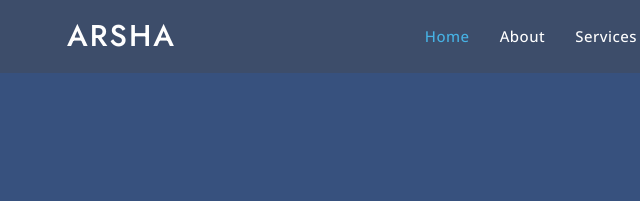
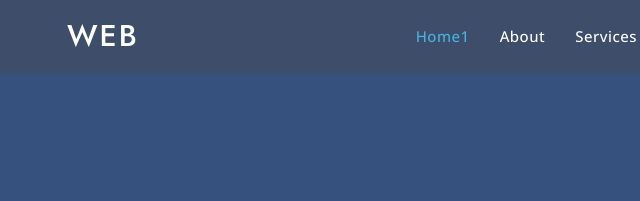
Before and after one commit to octalgaurang/task, a plain HTML site: page index.html in a window 1280 px wide. Shown: the top 201 px of the page, 18-658 px from the left. Drawn offline with nearby package versions, Linux system fonts and the light colour scheme; files whose address does not match are found by name.

Commit message:
name change

```diff
--- a/index.html
+++ b/index.html
@@ -26,10 +26,10 @@
 <body>
 	<header id="header" class="fixed-top">
 		<div class="container d-flex align-items-center">
-			<h1 class="logo me-auto"><a href="index.html">Arsha</a></h1>
+			<h1 class="logo me-auto"><a href="index.html">web</a></h1>
 			<nav id="navbar" class="navbar">
 				<ul>
-					<li><a class="nav-link scrollto active" href="#bus-1">Home</a></li>
+					<li><a class="nav-link scrollto active" href="#bus-1">Home1</a></li>
 					<li><a class="nav-link scrollto" href="#about">About</a></li>
 					<li><a class="nav-link scrollto" href="#service-secation">Services</a></li>
 					<li><a class="nav-link scrollto" href="#portfolio-section">Portfolio</a></li>
```
